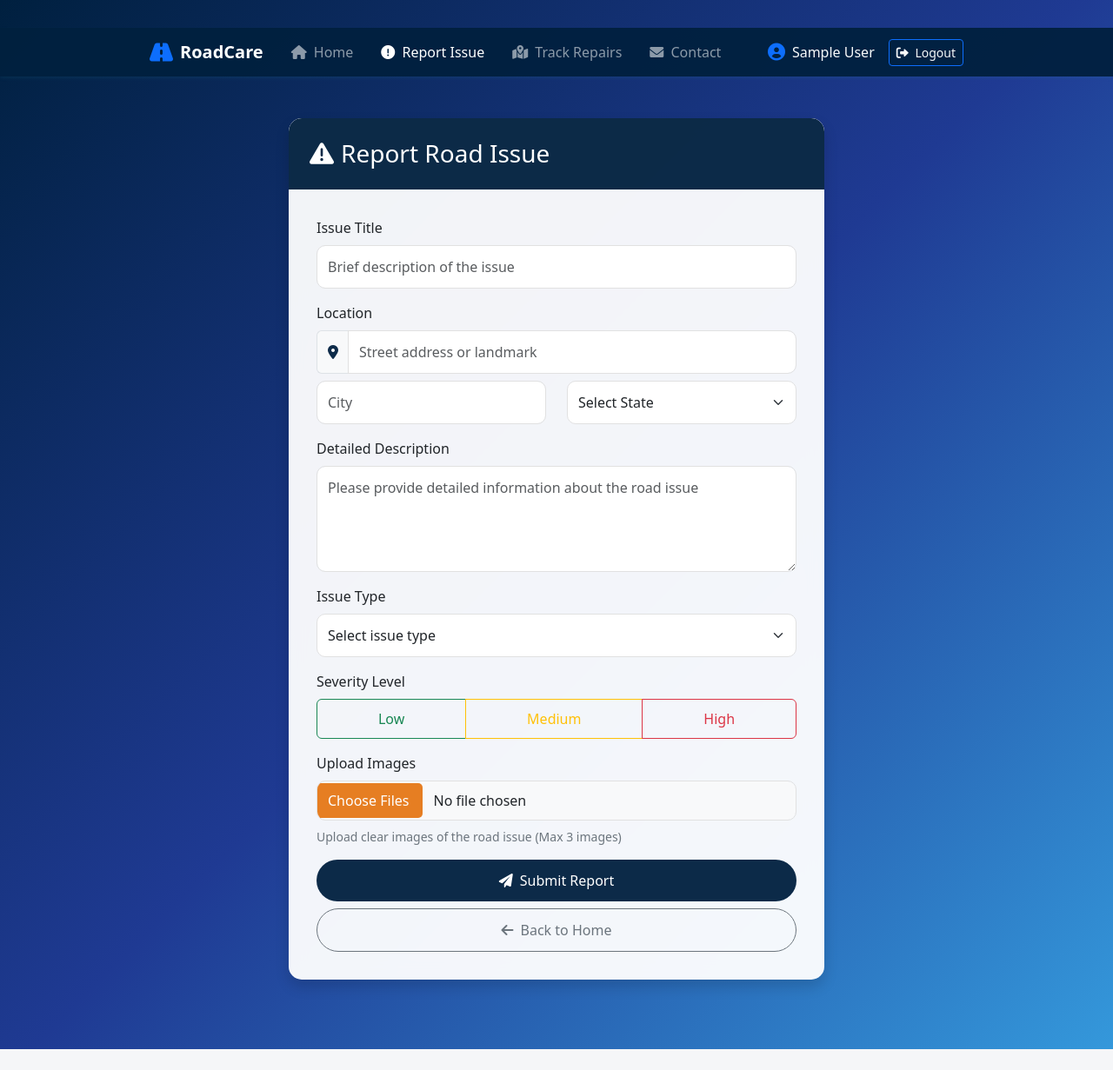
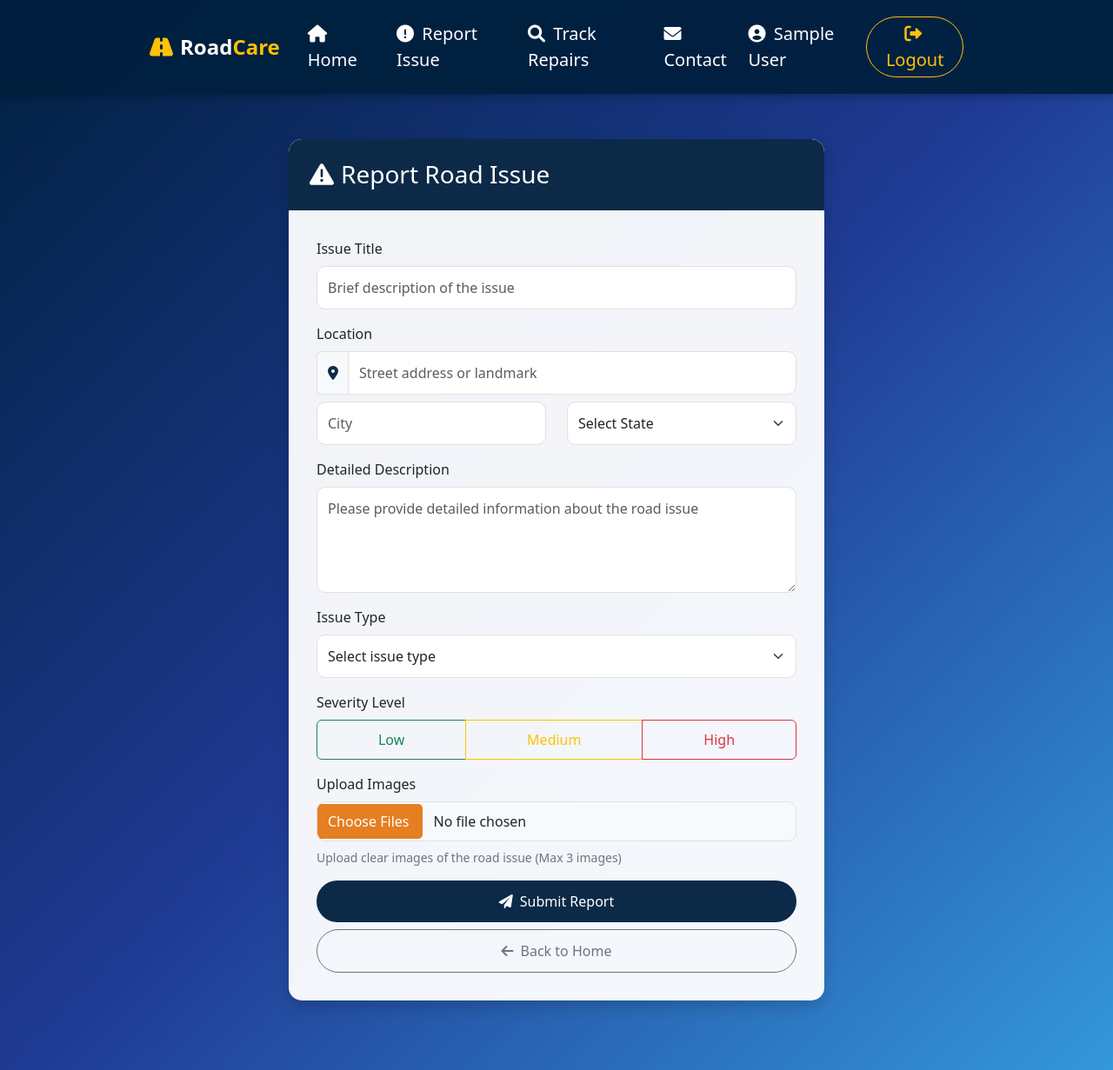
Before and after one commit to Kali414/RRTS_Resident, a Flask app: page /report_issue in a window 1280 px wide. Shown: the whole page at 87% size. Before the commit the page ends 1207 px from the top, so only its background shows below. Run offline with Flask 3, Linux system fonts and the light colour scheme; the visitor is signed in with stand-in values (Sample User, id 1); some libraries are stand-ins or nearby versions.

Commit message:
Changes in the theme fo resident file

```diff
--- a/app/templates/report_issue.html
+++ b/app/templates/report_issue.html
@@ -10,53 +10,45 @@
 </head>
 <body>
     <!-- Navbar with Logo -->
-    <nav class="navbar navbar-expand-lg navbar-dark bg-dark">
+    <nav class="navbar navbar-expand-lg navbar-dark fixed-top py-3 mb-0" style="background-color: #0f1a25; box-shadow: 0 2px 10px rgba(0,0,0,0.3);">
         <div class="container">
             <a class="navbar-brand d-flex align-items-center" href="{{url_for('home')}}">
-                <i class="fas fa-road text-primary fs-4 me-2"></i>
-                <span class="fw-bold">RoadCare</span>
+                <i class="fas fa-road text-warning fs-4 me-2"></i>
+                <span class="fw-bold fs-4">Road<span class="text-warning">Care</span></span>
             </a>
             <button class="navbar-toggler border-0" type="button" data-bs-toggle="collapse" data-bs-target="#navbarNav">
                 <span class="navbar-toggler-icon"></span>
             </button>
             <div class="collapse navbar-collapse" id="navbarNav">
-                <ul class="navbar-nav me-auto">
-                    <li class="nav-item">
-                        <a class="nav-link px-3" href="{{url_for('home')}}">
-                            <i class="fas fa-home me-1"></i> Home
+                <ul class="navbar-nav mx-auto">
+                    <li class="nav-item mx-2"><a class="nav-link fs-5 text-white" href="{{url_for('home')}}"><i class="fas fa-home me-1"></i> Home</a></li>
+                    <li class="nav-item mx-2"><a class="nav-link fs-5 text-white active" href="{{url_for('report_issue')}}"><i class="fas fa-exclamation-circle me-1"></i> Report Issue</a></li>
+                    <li class="nav-item mx-2"><a class="nav-link fs-5 text-white" href="{{url_for('track_repair')}}"><i class="fas fa-search me-1"></i> Track Repairs</a></li>
+                    <li class="nav-item mx-2"><a class="nav-link fs-5 text-white" href="{{url_for('contact')}}"><i class="fas fa-envelope me-1"></i> Contact</a></li>
+                </ul>
+                {% if session.get('name') is not none %}
+                    <div class="d-flex gap-2 align-items-center">
+                        <span class="text-white fs-5 me-2"><i class="fas fa-user-circle me-1"></i> {{ session.name }}</span>
+                        <a href="{{ url_for('auth.clear_session') }}" class="btn btn-outline-warning btn-sm fs-5 px-3 rounded-pill">
+                            <i class="fas fa-sign-out-alt me-1"></i> Logout
                         </a>
-                    </li>
-                    <li class="nav-item">
-                        <a class="nav-link px-3 active" href="{{url_for('report_issue')}}">
-                            <i class="fas fa-exclamation-circle me-1"></i> Report Issue
+                    </div>
+                {% else %}
+                    <div class="d-flex gap-3">
+                        <a href="{{ url_for('auth.login') }}" class="btn btn-outline-warning btn-sm fs-5 px-3 rounded-pill">
+                            <i class="fas fa-sign-in-alt me-1"></i> Login
                         </a>
-                    </li>
-                    <li class="nav-item">
-                        <a class="nav-link px-3" href="{{url_for('track_repair')}}">
-                            <i class="fas fa-map-marked-alt me-1"></i> Track Repairs
+                        <a href="{{ url_for('auth.signup') }}" class="btn btn-warning btn-sm fs-5 px-3 rounded-pill">
+                            <i class="fas fa-user-plus me-1"></i> Sign Up
                         </a>
-                    </li>
-                    <li class="nav-item">
-                        <a class="nav-link px-3" href="{{url_for('contact')}}">
-                            <i class="fas fa-envelope me-1"></i> Contact
-                        </a>
-                    </li>
-                </ul>
-                <div class="d-flex align-items-center">
-                    <div class="d-flex align-items-center me-3">
-                        <i class="fas fa-user-circle text-primary me-2 fs-5"></i>
-                        <span class="fw-medium text-light" >{{ session.name }}</span>
                     </div>
-                    <a href="{{ url_for('auth.clear_session') }}" class="btn btn-outline-primary btn-sm text-light">
-                        <i class="fas fa-sign-out-alt me-1 text-light"></i> Logout
-                    </a>
-                </div>
+                {% endif %}
             </div>
         </div>
     </nav>
 
-
-    <div class="container py-5">
+    <!-- Add padding to account for fixed navbar -->
+    <div class="container py-5" style="margin-top: 80px;">
         <div class="row justify-content-center">
             <div class="col-md-8">
                 <div class="card shadow">
```
Also changed, not shown: app/templates/contact.html (+26 -24 lines), app/templates/home.html (+22 -21 lines), app/templates/track_repair.html (+8 -8 lines).
